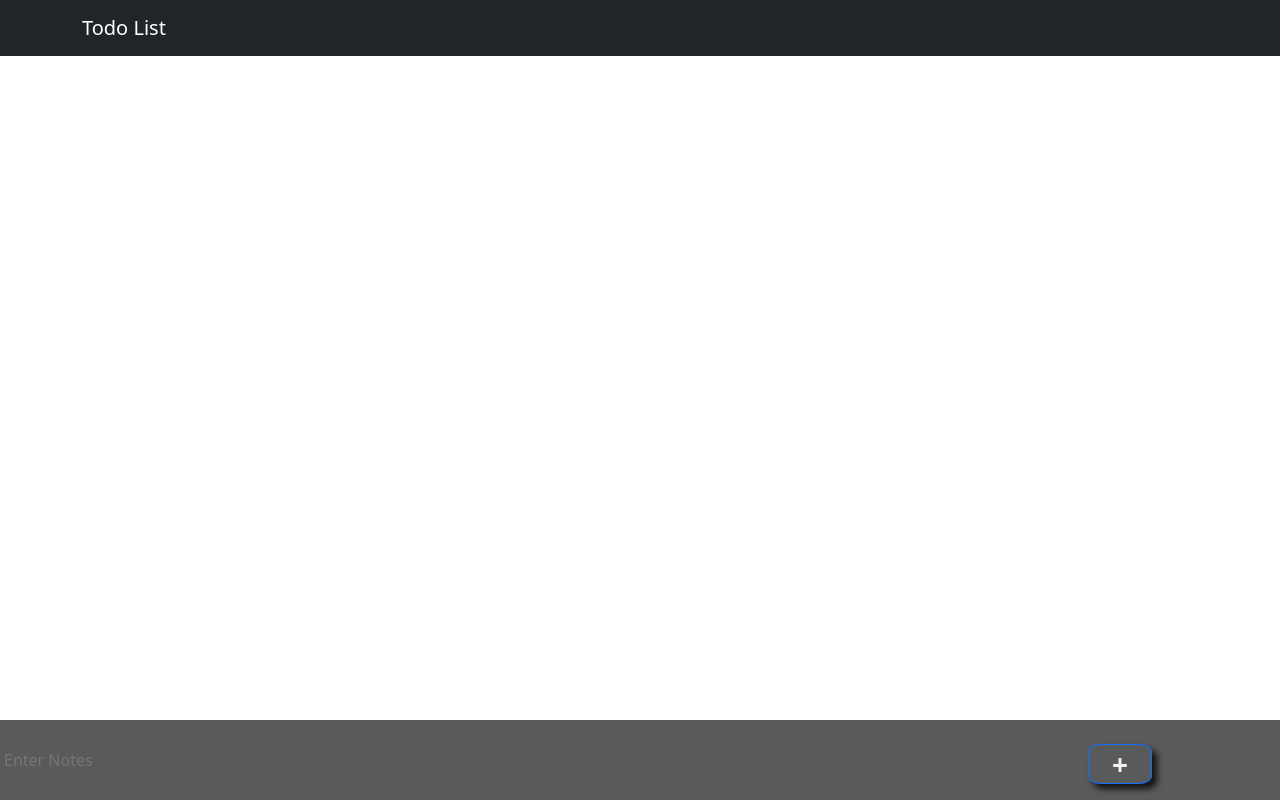
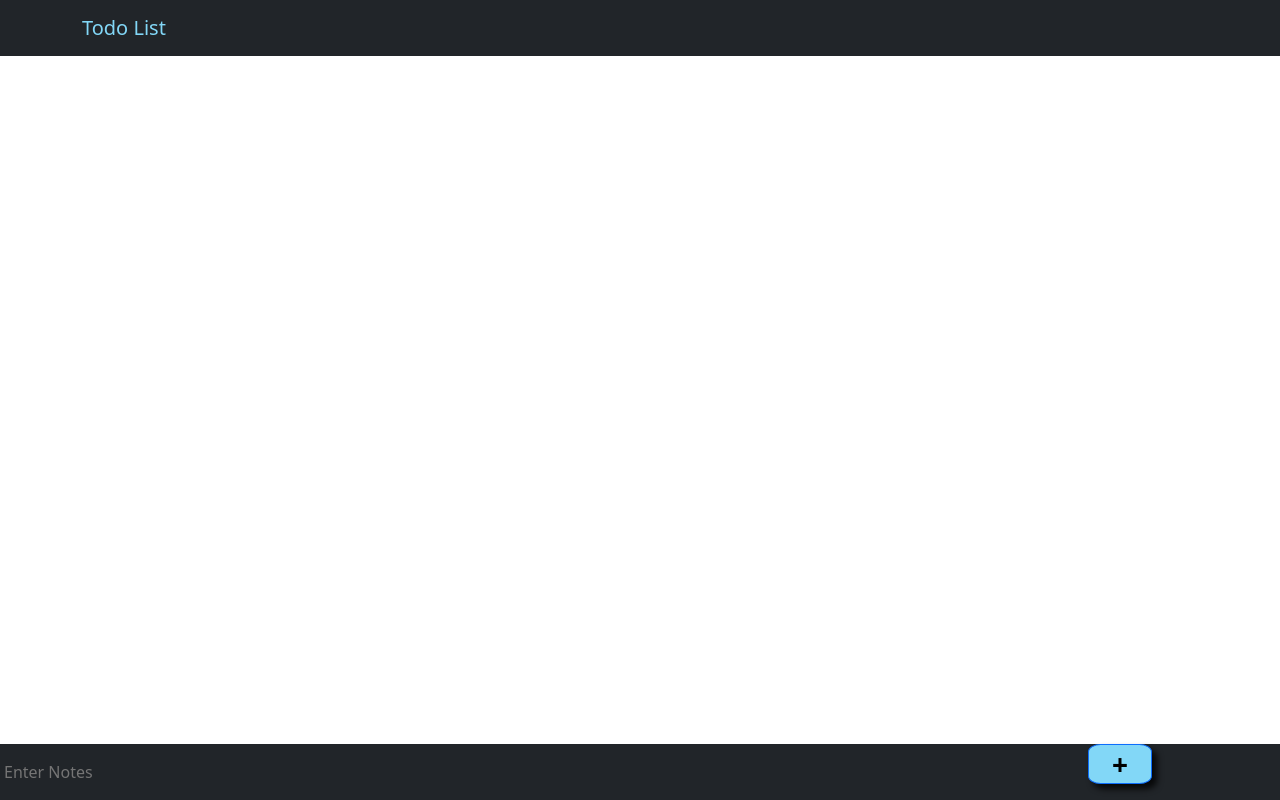
Before and after one commit to UgurBurakGuven/todo-list, a Next.js app: page / in a window 1280 px wide. Built offline with nearby package versions, Linux system fonts and the light colour scheme.

Commit message:
NoteCard

```diff
--- a/package.json
+++ b/package.json
@@ -15,7 +15,8 @@
     "prettier": "^2.3.2",
     "react": "17.0.2",
     "react-bootstrap": "^2.0.0-beta.4",
-    "react-dom": "17.0.2"
+    "react-dom": "17.0.2",
+    "react-icons": "^4.2.0"
   },
   "devDependencies": {
     "eslint": "7.32.0",
--- a/src/components/NoteCard.js
+++ b/src/components/NoteCard.js
@@ -1,12 +1,20 @@
 import React from "react";
 import { Card } from "react-bootstrap";
+import { BiTrash } from "react-icons/bi";
 
 function NoteCard(props) {
   return (
-    <Card className={" d-flex col-md-11 p-2  m-5"}>
-      <Card.Header as="h5">NOT</Card.Header>
+    <Card className={" d-flex col-md-11 p-2 mx-5 my-3"}>
+      <Card.Header as="h5">
+        NOT{" "}
+        <BiTrash
+          onClick={() => props.onDelete(props.note.id)}
+          className={"d-flex float-end"}
+          style={{ cursor: "pointer" }}
+        />
+      </Card.Header>
       <Card.Body>
-        <Card.Text>{props.text}</Card.Text>
+        <Card.Text>{props.note.text}</Card.Text>
       </Card.Body>
     </Card>
   );
--- a/src/pages/index.js
+++ b/src/pages/index.js
@@ -2,6 +2,7 @@ import React, { useEffect, useState } from "react";
 import { Navbar, Container, Button } from "react-bootstrap";
 import NoteCard from "../components/NoteCard";
 import localforage from "localforage";
+import { error } from "next/dist/build/output/log";
 
 export default function Home() {
   const [text, setText] = useState("");
@@ -14,29 +15,34 @@ export default function Home() {
     });
   }, []);
 
+  function onDelete(id) {
+    localforage.getItem("notes", function (err, lsNotes) {
+      const note = lsNotes.find((o) => o.id === id);
+      const index = lsNotes.indexOf(note);
+      if (index > -1) {
+        lsNotes.splice(index, 1);
+      }
+      localforage.setItem("notes", lsNotes).then(() => setNotes(lsNotes));
+    });
+  }
   const addNote = () => {
     if (text === "") {
       return;
     }
-    localforage
-      .setItem("notes", [text])
-      .then(() => {})
-      .catch((err) => {
-        console.log(err);
-      });
 
     localforage.getItem("notes", function (err, notes) {
       notes = notes || [];
-      notes.push(text);
+      notes.push({
+        text,
+        id: new Date().getTime(),
+      });
       setNotes(notes);
       localforage.setItem("notes", notes).then(() => {
         return localforage.getItem("notes", function (err, notes) {
-          console.log(notes);
+          setText("");
         });
       });
     });
-
-    setText("");
   };
   const updateText = (e) => {
     setText(e.target.value);
@@ -46,16 +52,21 @@ export default function Home() {
     <>
       <Navbar expand="lg" variant="dark" bg="dark">
         <Container>
-          <Navbar.Brand href="#">Todo List</Navbar.Brand>
+          <Navbar.Brand href="#" style={{ color: "#82d7f7" }}>
+            Todo List
+          </Navbar.Brand>
         </Container>
       </Navbar>
       <div>
-        {notes.map((val, key) => (
-          <NoteCard key={key} text={val} />
+        {notes.map((note, index) => (
+          <NoteCard key={index} note={note} onDelete={onDelete} />
         ))}
       </div>
+
+      <form onSubmit={addNote}>
         <Button
           className={"position-fixed"}
+          type={"submit"}
           style={{
             right: "10%",
             zIndex: "1",
@@ -67,27 +78,28 @@ export default function Home() {
             textAlign: "center",
             fontSize: "28px",
             fontWeight: "bold",
-          color: "#f1f1f1",
-          background: "#595a5c",
+            color: "black",
+            background: "#82d7f7",
             boxShadow: "5px 5px 6px 0px rgba(0,0,0,0.8)",
           }}
-        onClick={addNote}
         >
           +
         </Button>
         <input
           placeholder={"Enter Notes"}
           type="text"
-        className={"bottom-0 position-fixed w-100 p-1 btn-outline- border-0"}
-        value={text.text}
+          className={
+            "bottom-0 position-fixed w-100 p-1 btn-outline- border-0 bg-dark"
+          }
+          value={text}
           onChange={(e) => updateText(e)}
           style={{
             color: "#f1f1f1",
             fontSize: "16px",
-          backgroundColor: "#595a5c",
-          height: "80px",
+            height: "56px",
           }}
         />
+      </form>
     </>
   );
 }
--- a/styles/App.css
+++ b/styles/App.css
@@ -1,28 +1,11 @@
-.button {
-    position: fixed;
-    z-index: 1;
-    right: 40px;
-    bottom: 40px;
-    width: 50px;
-    height: 50px;
-    border-radius: 20%;
-    text-align: center;
-    line-height: 50px;
-    font-size: 28px;
-    font-weight: bold;
-    color: #f1f1f1;
-    background: #595a5c;
-    cursor: pointer;
-    box-shadow: 5px 5px 6px 0px rgba(0,0,0,0.8);
-    -webkit-box-shadow: 5px 5px 6px 0px rgba(0,0,0,0.8);
-    -moz-box-shadow: 5px 5px 6px 0px rgba(0,0,0,0.8);
-    transition: transform .06s ease;
+body {
+  padding-bottom: 56px;
 }
 
 .note {
-    color: #727070;
-    padding: 40px;
-    margin: 20px;
-    background: #fff;
-    border: solid 1px #e9e9e9;
+  color: #727070;
+  padding: 40px;
+  margin: 20px;
+  background: #fff;
+  border: solid 1px #e9e9e9;
 }
```
Also changed, not shown: 2 other files (tests, documents, lock files or other folders). Lines whose indentation alone changed are shown as unchanged.
